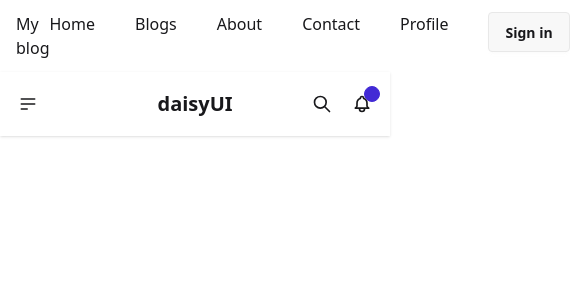
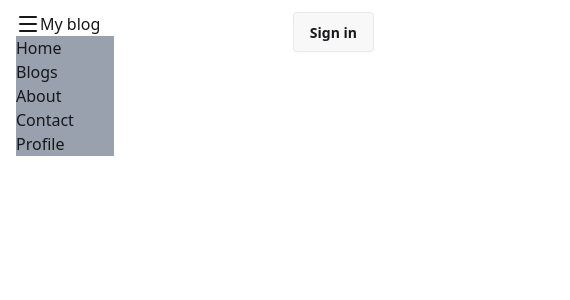
Before and after one commit to itsprodip/something-in-react, a React (Vite) app: page / in a window 390 px wide. Shown: the top 300 px of the page, 570 px wide, since content can reach past the window. Built offline with nearby package versions, Linux system fonts and the light colour scheme.

Commit message:
incomplete navbar

```diff
--- a/src/App.jsx
+++ b/src/App.jsx
@@ -6,7 +6,7 @@ const App = () => {
   return (
     <div>
       <CusNav></CusNav>
-      <Navbar></Navbar>
+      {/* <Navbar></Navbar> */}
     </div>
   );
 };
--- a/src/Components/CusNav.jsx
+++ b/src/Components/CusNav.jsx
@@ -1,6 +1,6 @@
 import { Menu } from "lucide-react";
-import React from "react";
-
+import React, { useState } from "react";
+import { X } from "lucide-react";
 const CusNav = () => {
   const navLinks = [
     {
@@ -30,11 +30,25 @@ const CusNav = () => {
     },
   ];
 
+  const [open, setOpen] = useState(false);
   return (
     <nav className="flex justify-between px-4 py-3">
-     <Menu/>
-      <h3>My blog</h3>
-      <ul className="flex">
+        {/* for small screen */}
+      <span className="flex" onClick={() => setOpen(!open)}>
+        {open ? <X className="md:hidden" /> : <Menu className="md:hidden" />}
+
+        <ul className="md:hidden absolute top-9 bg-gray-400">
+          {navLinks.map((link) => (
+            <li key={link.id} className="mr-10">
+              <a href={link.path}>{link.name}</a>
+            </li>
+          ))}
+        </ul>
+        <h3>My blog</h3>
+      </span>
+
+      {/* Big screen */}
+      <ul className="md:flex hidden">
         {navLinks.map((link) => (
           <li key={link.id} className="mr-10">
             <a href={link.path}>{link.name}</a>
```
